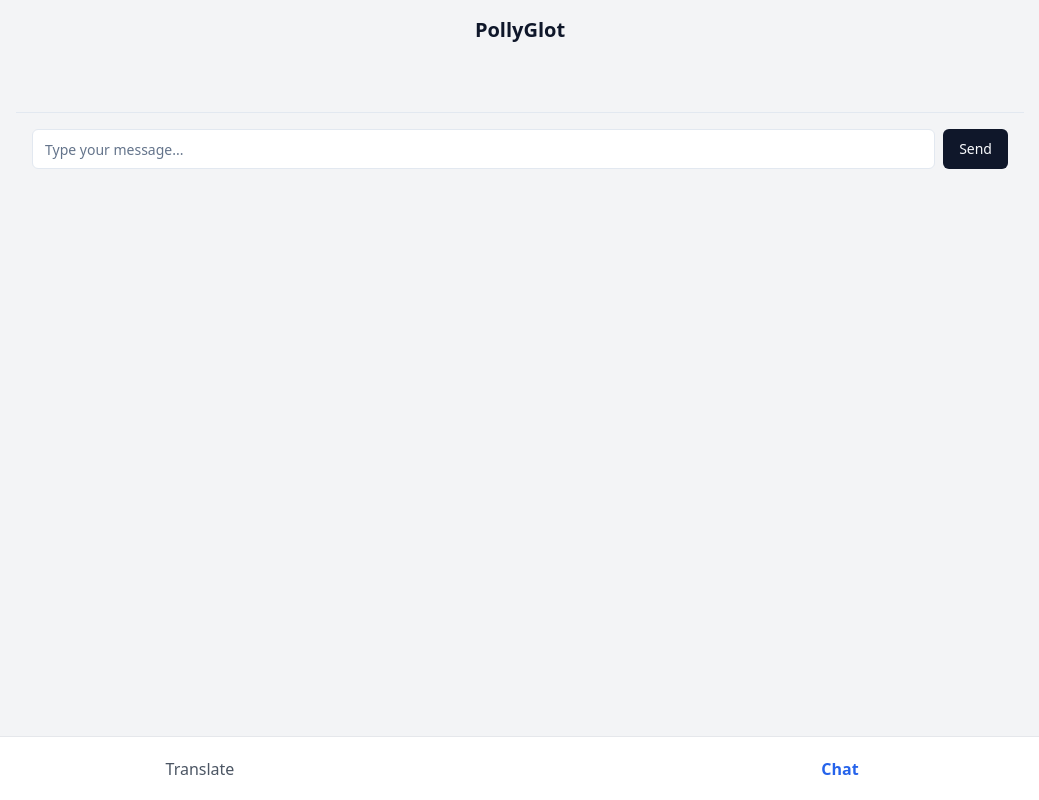
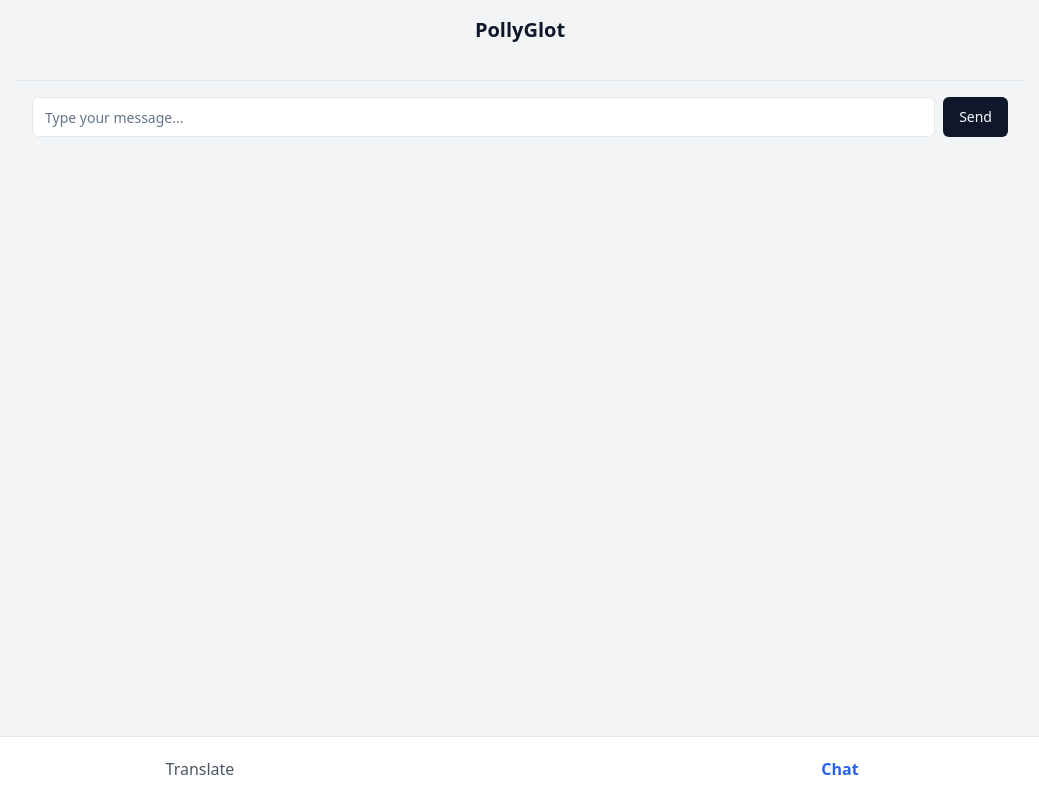
Before and after one commit to crfpr/pollyglot, a React (Vite) app: page /chat in a window 1280 px wide. Shown: the whole page, without its empty margins (120-1159 px from the left). Built offline with nearby package versions, Linux system fonts and the light colour scheme.

Commit message:
playing with chat page

```diff
--- a/src/pages/ChatPage.tsx
+++ b/src/pages/ChatPage.tsx
@@ -23,8 +23,8 @@ const ChatPage: React.FC = () => {
   };
 
   return (
-    <div className="flex flex-col h-full">
-      <div className="flex-grow overflow-y-auto p-4 space-y-4">
+    <div className="flex flex-col-reverse h-full overflow-y-auto ">
+      <div className="flex-grow p-2 space-y-reverse4">
         {messages.map((message, index) => (
           <div
             key={index}
@@ -38,7 +38,7 @@ const ChatPage: React.FC = () => {
           </div>
         ))}
       </div>
-      <div className="p-4 border-t">
+      <div className="p-4 border-t flex-none">
         <div className="flex space-x-2">
           <Input
             placeholder="Type your message..."
```
